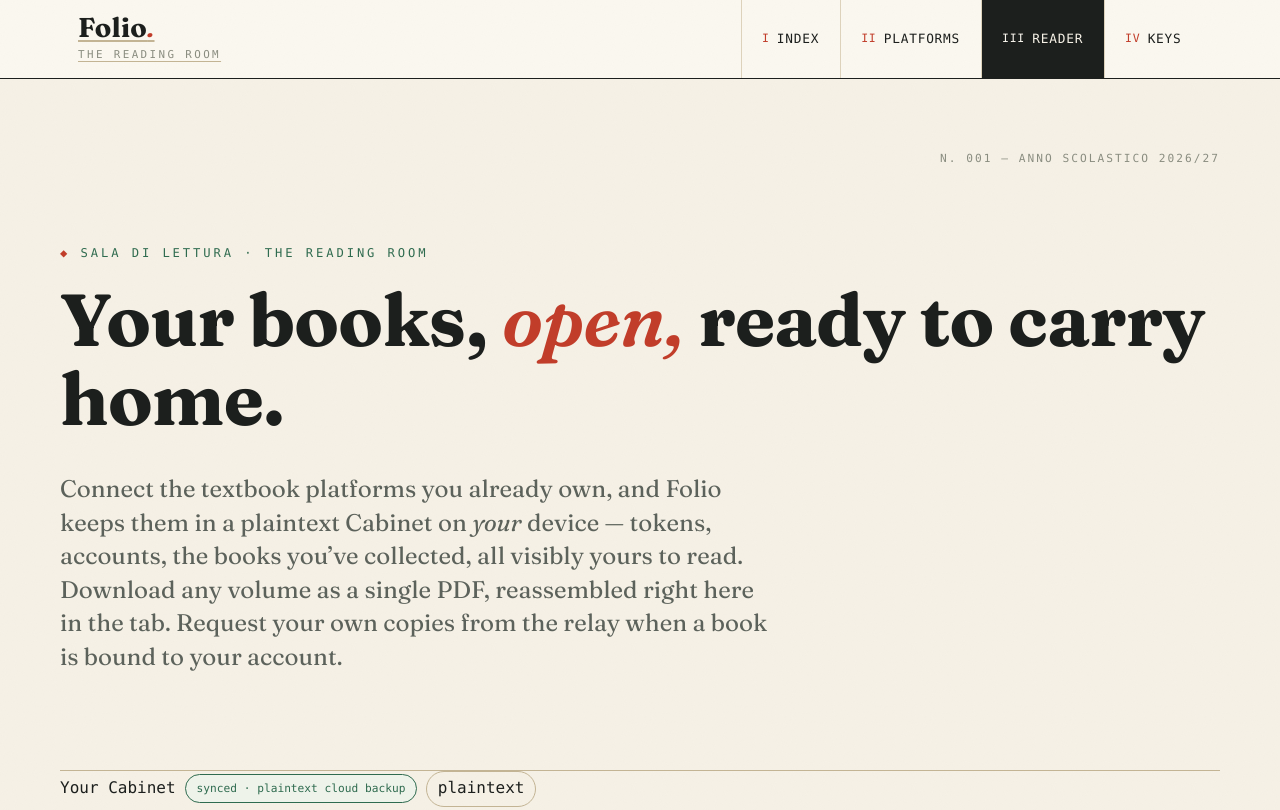
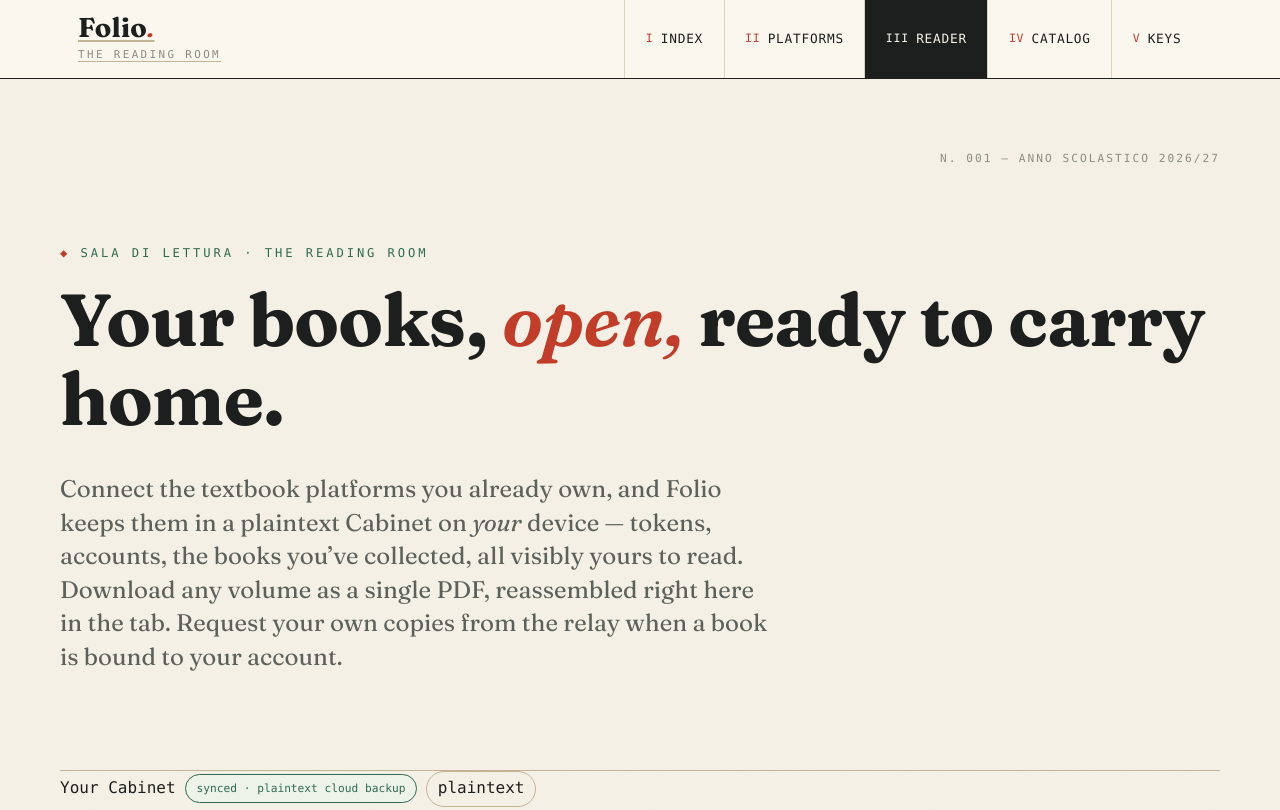
Before and after one commit to EliseyRotar/school-books-downloader, a plain HTML site: page public/app/index.html in a window 1280 px wide. Shown: the top 810 px of the page. Drawn offline with Linux system fonts and the light colour scheme; no server answers; a web font is replaced by a local one.

Commit message:
Reader: add Catalog page to the primary nav

```diff
--- a/public/app/index.html
+++ b/public/app/index.html
@@ -30,7 +30,8 @@
         <li><a href="../index.html"><span class="idx">I</span> Index</a></li>
         <li><a href="../platforms.html"><span class="idx">II</span> Platforms</a></li>
         <li><a href="index.html"><span class="idx">III</span> Reader</a></li>
-        <li><a href="../tokens.html"><span class="idx">IV</span> Keys</a></li>
+        <li><a href="catalog.html"><span class="idx">IV</span> Catalog</a></li>
+        <li><a href="../tokens.html"><span class="idx">V</span> Keys</a></li>
       </ul>
     </nav>
   </div>
```
